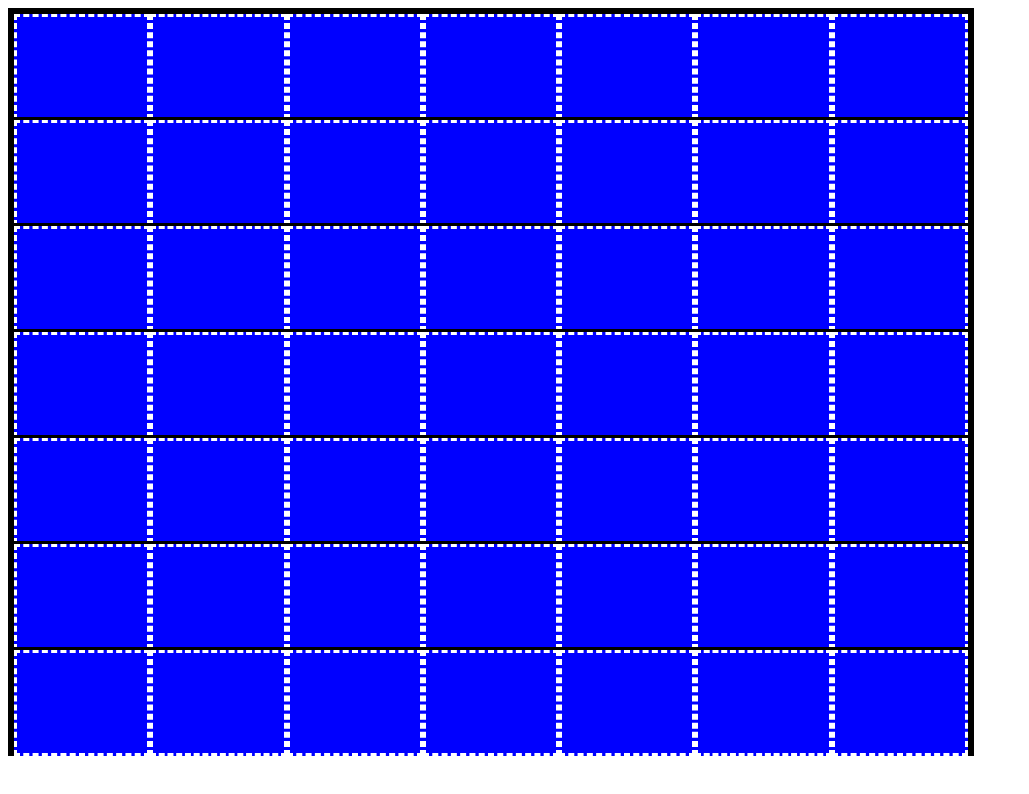
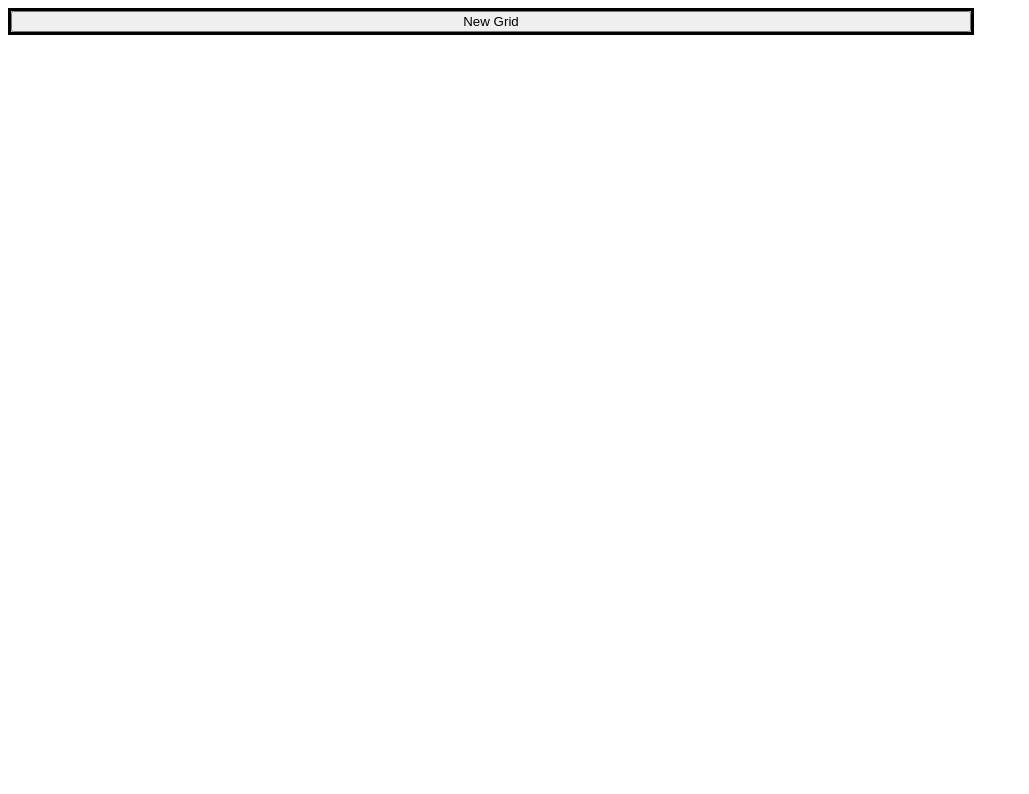
Before and after one commit to gerby876/TOP_etch, a plain HTML site: page index.html in a window 1280 px wide. Shown: the whole page, without its empty margins (0-1029 px from the left). Drawn offline with Linux system fonts and the light colour scheme.

Commit message:
Make new grid button create grids

```diff
--- a/script.js
+++ b/script.js
@@ -1,4 +1,13 @@
 const container = document.querySelector(".container");
+const row = document.querySelector("row")
+
+const button = document.createElement("button")
+button.textContent = "New Grid"
+button.addEventListener("click", () => {
+   let numBoxes =  prompt("Enter grid size", 4);
+   creategrid(numBoxes)
+})
+container.appendChild(button)
 
 function creategrid(numBoxes) {
     for (x=0; x<numBoxes; x++) {
@@ -15,5 +24,3 @@ function creategrid(numBoxes) {
         createbox(numBoxes)
     }
 }
-
-creategrid(7)
--- a/style.css
+++ b/style.css
@@ -3,14 +3,13 @@
     background-color: pink;
     width: 960px;
     height: auto;
+    max-height: 960px;
     display: flex;
     flex-direction: column;
 
 }
 
 .box {
-    height: 100px;
-    width: 100px;
     background-color: blue;
     border-style: dashed;
     border-color: white;
```
